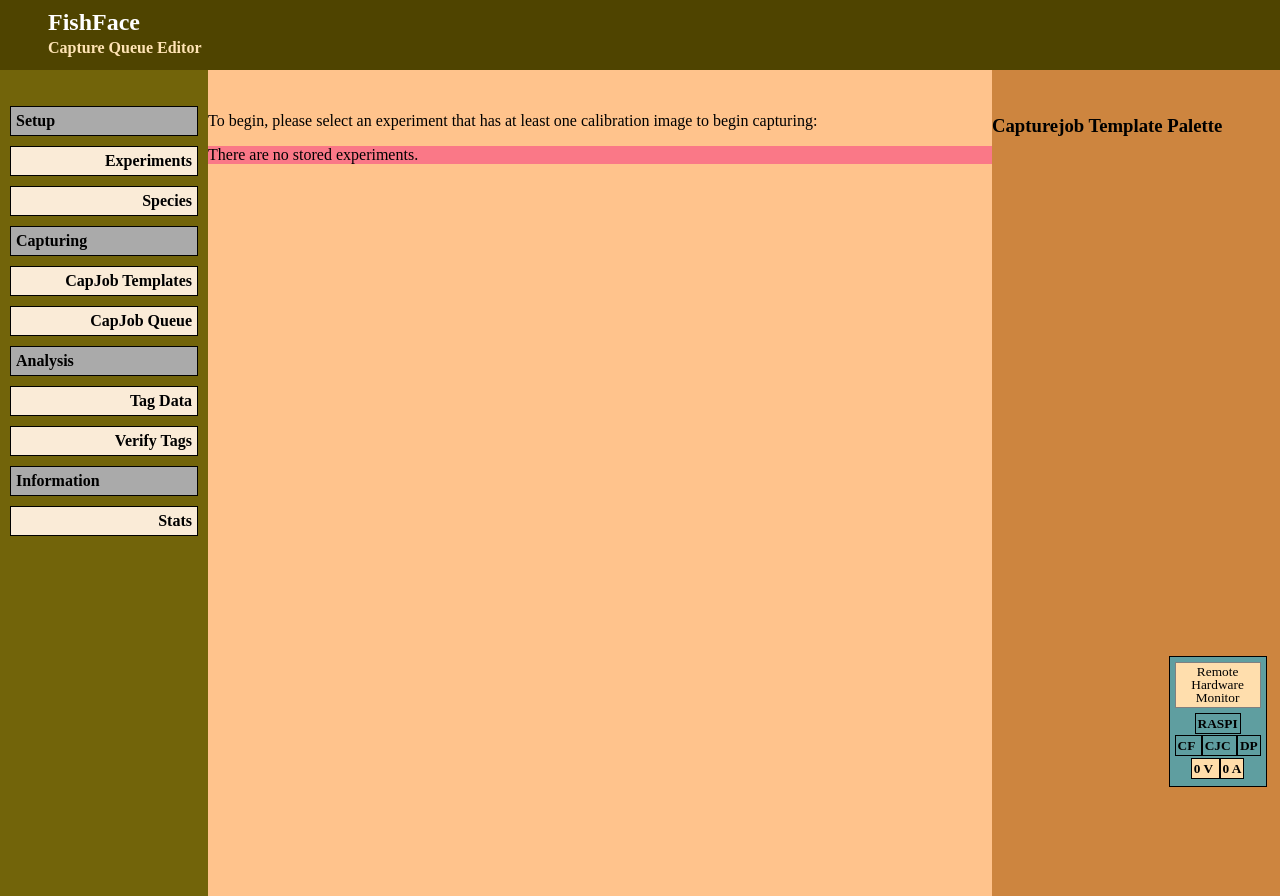
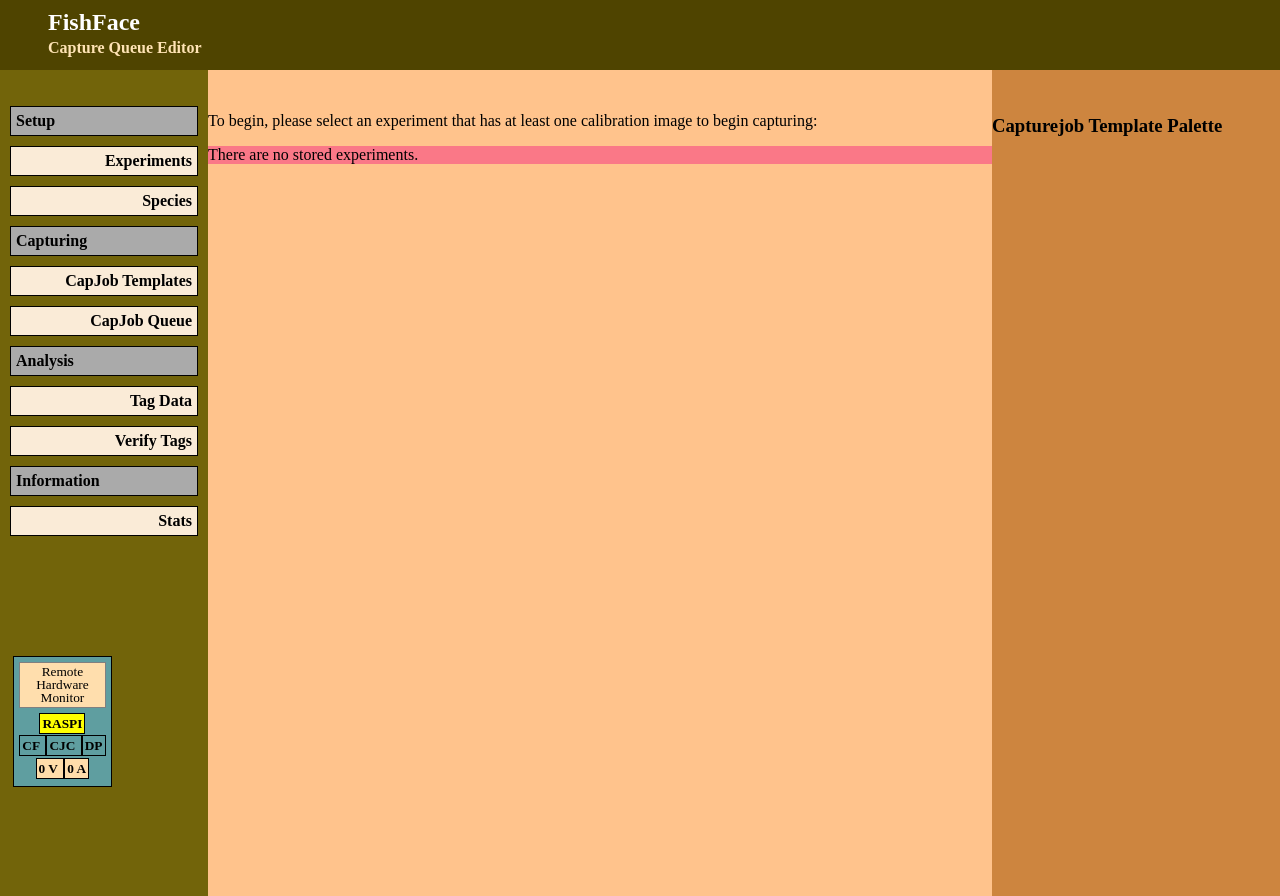
Before and after one commit to wil-langford/FishFace2, a Django app: a page that uses django_fishface/djff/templates/djff/base.html in a window 1280 px wide. Run offline with Django 3.2, Linux system fonts and the light colour scheme; data that the repository does not hold is empty; parts of the project's set-up code (start-up, migrations or seed data) failed here and were passed over; some libraries are stand-ins or nearby versions.

Commit message:
Moved monitor to lower-left and fixed omission in the javascript part of the interface.

```diff
--- a/django_fishface/djff/static/djff/base.css
+++ b/django_fishface/djff/static/djff/base.css
@@ -314,7 +314,7 @@ div#zero_unverified {
 
 div#raspi_monitor {
     position: absolute;
-    right: 1em;
+    left: 1em;
     background-color: cadetblue;
     bottom: 1em;
     padding: 5px;
@@ -327,7 +327,7 @@ div#raspi_monitor {
 div#raspi_monitor .hover_wrapper .hover_text {
     position: absolute;
     bottom: 2em;
-    right: 16em;
+    left: 16em;
     background-color: palegreen;
     visibility: collapse;
     min-width: 15em;
@@ -376,3 +376,7 @@ div#raspi_monitor .hw_monitor_label {
     margin-bottom: 5px;
     background-color: navajowhite;
 }
+
+div#raspi_monitor #RASPI {
+    background-color: yellow;
+}
--- a/django_fishface/djff/static/djff/remote_hardware_monitor.js
+++ b/django_fishface/djff/static/djff/remote_hardware_monitor.js
@@ -8,6 +8,12 @@ $(document).ready(function() {
             type: 'POST',
             url: window.ff.telemetry_proxy_url,  // set by inline javascript on the main page
             data: payload,
+            error: function (jqXHR, status, error) {
+                    $('#RASPI').css('background-color', 'red');
+                    $('#CJC').css('background-color', 'gray');
+                    $('#DP').css('background-color', 'gray');
+                    $('#CF').css('background-color', 'gray');
+            },
             success: function (data, status, jqXHR) {
                 if (data.command=='raspi_monitor') {
                     $('#RASPI').css('background-color', 'lightgreen');
```
